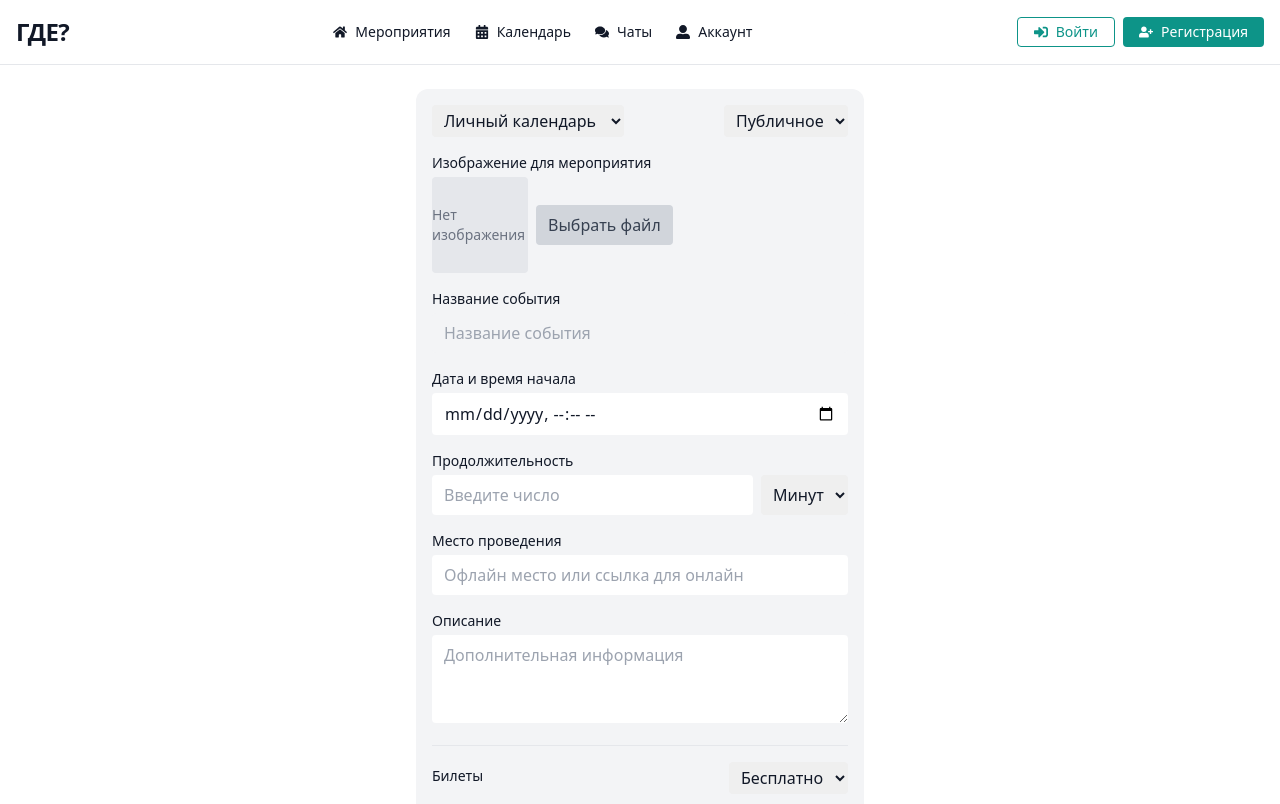
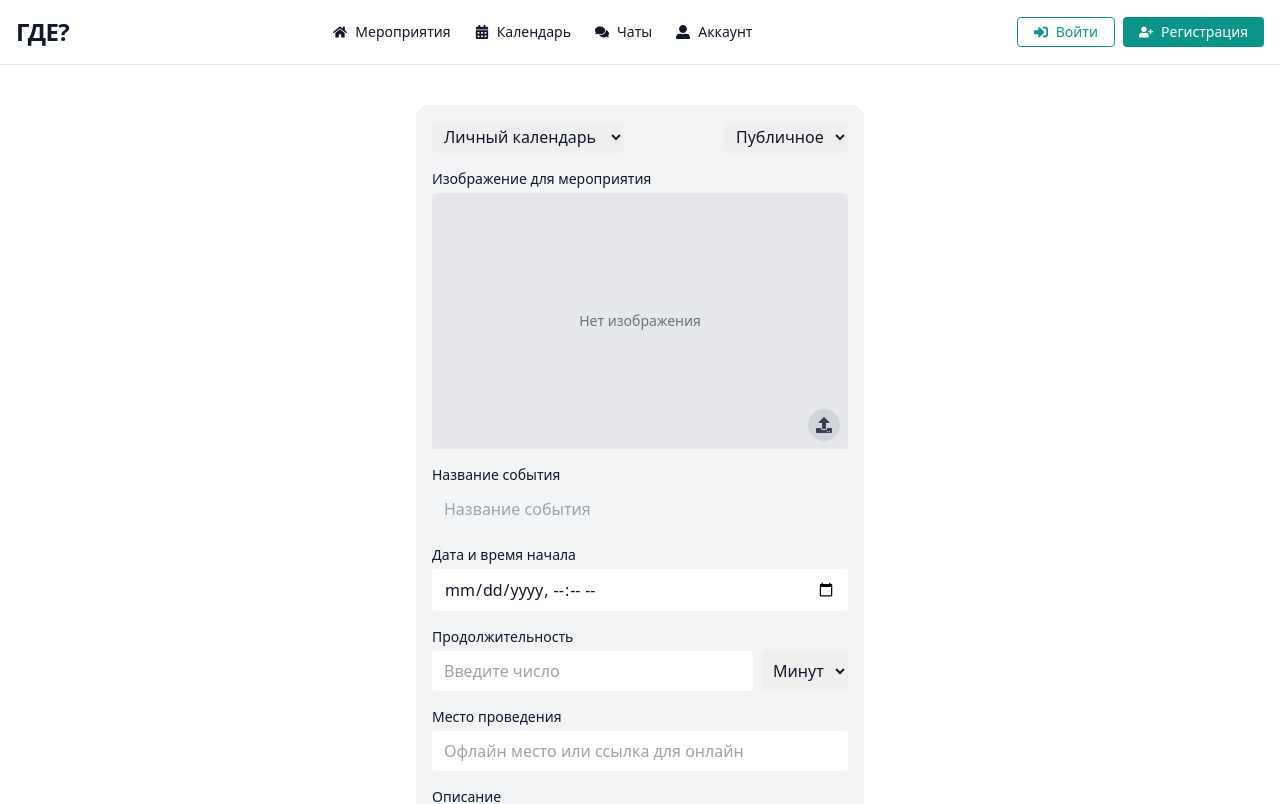
Before and after one commit to qarbo/meetups-fe, a React (Create React App) app: page /create in a window 1280 px wide. Shown: the top 804 px of the page. Built offline with nearby package versions, Linux system fonts and the light colour scheme.

Commit message:
Event image

```diff
--- a/src/pages/CreateEvent.jsx
+++ b/src/pages/CreateEvent.jsx
@@ -1,4 +1,5 @@
 import React, { useState } from "react";
+import { FaUpload } from "react-icons/fa";
 
 export default function CreateEvent() {
   const [calendarType, setCalendarType] = useState("personal");
@@ -12,7 +13,7 @@ export default function CreateEvent() {
   const [tickets, setTickets] = useState("free");
   const [requireApproval, setRequireApproval] = useState(false);
   const [capacity, setCapacity] = useState("");
-  const [image, setImage] = useState(null); // Стейт для изображения
+  const [image, setImage] = useState(null);
 
   const handleSubmit = (e) => {
     e.preventDefault();
@@ -28,13 +29,14 @@ export default function CreateEvent() {
       tickets,
       requireApproval,
       capacity,
-      image, // Можно отправить сам файл или его имя на сервер
+      image,
     };
     console.log("Создано мероприятие:", newEvent);
     // Здесь можно добавить логику отправки на сервер
   };
 
   return (
+    <div className="min-h-screen p-4">
       <div className="max-w-md mx-auto bg-gray-100 rounded-xl p-4 space-y-4">
         {/* Верхняя панель с выбором календаря и публичности */}
         <div className="flex justify-between">
@@ -64,22 +66,20 @@ export default function CreateEvent() {
             <label className="block text-sm mb-1">
               Изображение для мероприятия
             </label>
-            <div className="flex items-center gap-2">
+            <div className="relative w-full">
               {image ? (
                 <img
                   src={URL.createObjectURL(image)}
                   alt="preview"
-                  className="w-24 h-24 object-cover rounded"
+                  className="w-full h-64 object-cover rounded"
                 />
               ) : (
-                <div className="w-24 h-24 bg-gray-200 flex items-center justify-center rounded">
-                  <span className="text-gray-500 text-sm">
-                    Нет изображения
-                  </span>
+                <div className="w-full h-64 bg-gray-200 flex items-center justify-center rounded">
+                  <span className="text-gray-500 text-sm">Нет изображения</span>
                 </div>
               )}
-              <label className="cursor-pointer bg-gray-300 text-gray-700 px-3 py-2 rounded hover:bg-gray-400">
-                Выбрать файл
+              <label className="absolute bottom-2 right-2 cursor-pointer bg-gray-300 text-gray-700 p-2 rounded-full hover:bg-gray-400">
+                <FaUpload />
                 <input
                   type="file"
                   className="hidden"
@@ -108,9 +108,7 @@ export default function CreateEvent() {
 
           {/* Дата и время начала */}
           <div>
-            <label className="block text-sm mb-1">
-              Дата и время начала
-            </label>
+            <label className="block text-sm mb-1">Дата и время начала</label>
             <input
               type="datetime-local"
               className="w-full rounded px-3 py-2"
@@ -218,5 +216,6 @@ export default function CreateEvent() {
           </button>
         </form>
       </div>
+    </div>
   );
 }
```
